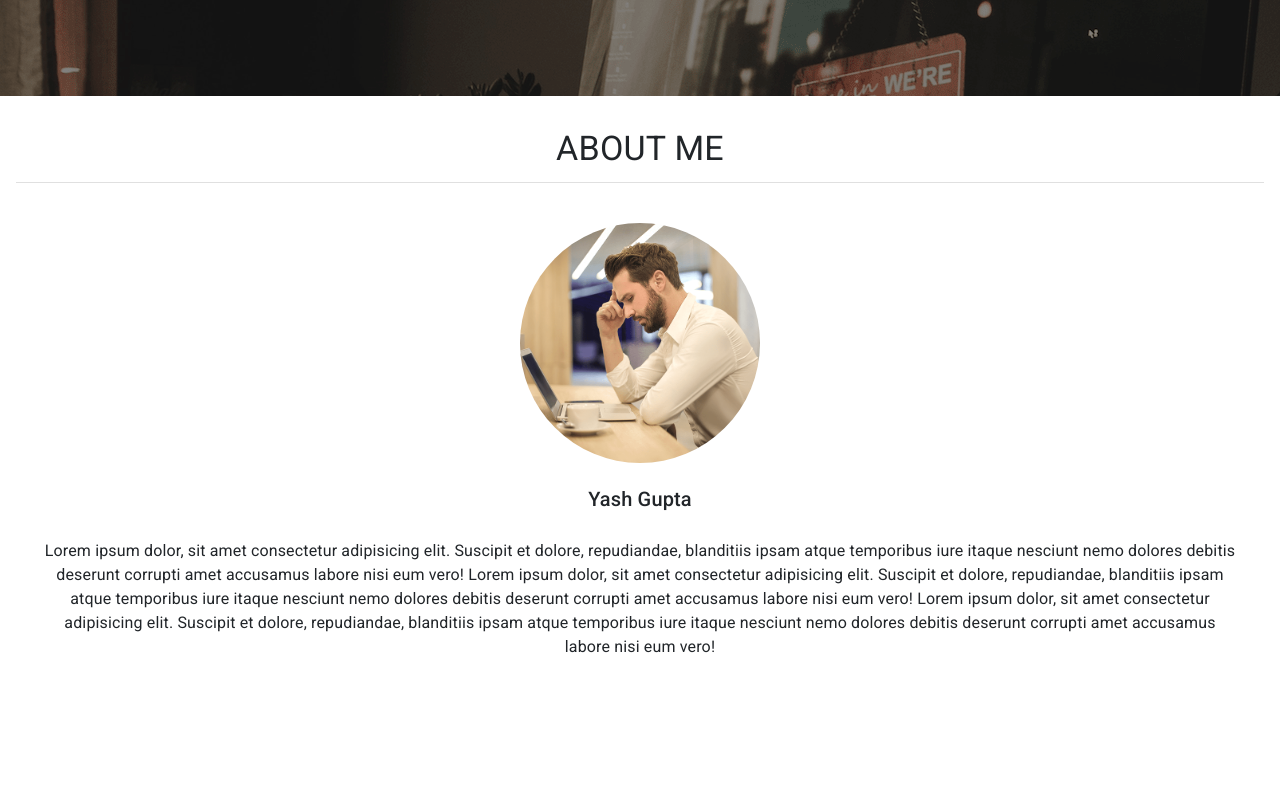
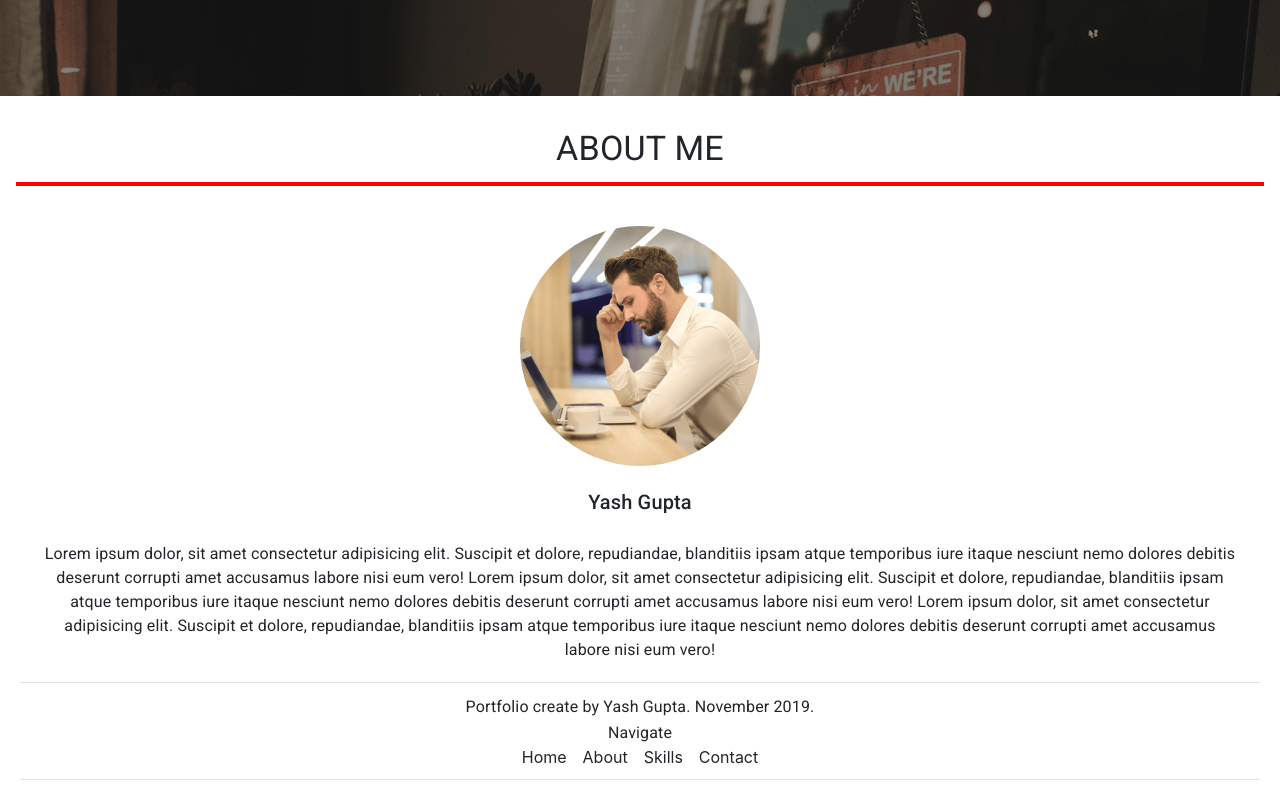
Before and after one commit to yashg160/Portfolio, a React (Create React App) app: page /about in a window 1280 px wide. Shown: the part 264-1064 px from the top of the page. Before the commit the page ends 923 px from the top, so only its background shows below. Built offline with nearby package versions, Linux system fonts and the light colour scheme.

Commit message:
Added footer. More changes

```diff
--- a/public/index.html
+++ b/public/index.html
@@ -9,7 +9,7 @@
     <meta name="theme-color" content="#000000" />
     <meta
       name="description"
-      content="Web site created using create-react-app"
+      content="Yash Gupta Portfolio"
     />
     <link rel="apple-touch-icon" href="logo192.png" />
     <!--
@@ -27,7 +27,7 @@
       work correctly both with client-side routing and a non-root public URL.
       Learn how to configure a non-root public URL by running `npm run build`.
     -->
-    <title>React App</title>
+    <title>Yash Gupta</title>
   </head>
   <body>
     <noscript>You need to enable JavaScript to run this app.</noscript>
--- /dev/null
+++ b/src/components/Footer.js
@@ -0,0 +1,51 @@
+import React from 'react';
+import Typography from '@material-ui/core/Typography';
+import Grid from '@material-ui/core/Grid';
+import Link from '@material-ui/core/Link';
+import Divider from '@material-ui/core/Divider';
+
+export default class Footer extends React.Component{
+    render() {
+        return (
+
+            <div style={{ padding: 20 }}>
+
+                <Divider style={{marginBottom: 10}}/>
+                <Typography variant="subtitle1" align="center">
+                    Portfolio create by Yash Gupta. November 2019.
+                </Typography>
+
+                <Typography variant="body1" align="center">
+                    Navigate
+                </Typography>
+
+                <Grid container direction="row" alignItems="center" justify="center"spacing={2}>
+                    <Grid item>
+                        <Link href='/home' color="inherit" variant="inherit">
+                            Home
+                        </Link>
+                    </Grid>
+
+                    <Grid item>
+                        <Link href='/about' color="inherit" variant="inherit">
+                            About
+                        </Link>
+                    </Grid>
+
+                    <Grid item>
+                        <Link href='/skills' color="inherit" variant="inherit">
+                            Skills
+                        </Link>
+                    </Grid>
+                    <Grid item>
+                        <Link href='/contact' color="inherit" variant="inherit">
+                            Contact
+                        </Link>
+                    </Grid>
+                </Grid>
+                <Divider style={{ marginTop: 10 }}/>
+            </div>
+
+        )
+    }
+}
--- a/src/screens/About.js
+++ b/src/screens/About.js
@@ -3,6 +3,8 @@ import NavBar from '../components/NavBar';
 import Jumbotron from 'react-bootstrap/Jumbotron';
 import Grid from '@material-ui/core/Grid';
 import Typography from '@material-ui/core/Typography';
+import Footer from '../components/Footer';
+
 
 import computerImage from '../images/computers.png';
 import selfImage from '../images/self.png';
@@ -41,7 +43,7 @@ export default class About extends React.Component {
                     ABOUT ME
                 </Typography>
 
-                <Divider variant='middle' style={{ color: '#000' }} />
+                <Divider variant='middle' style={{ backgroundColor: 'red', height: '4px' }} />
 
                 <div align="center">
                     <Avatar style={{ marginTop: 40, marginBottom: 20, width: '240px', height: '240px' }} variant="circle" src={selfImage}/>
@@ -57,6 +59,8 @@ export default class About extends React.Component {
                     </Typography>
                 </div>
                 {/* End of About Me on About Page */}
+
+                <Footer />
             </div>
         )
     }
--- a/src/screens/Home.js
+++ b/src/screens/Home.js
@@ -1,9 +1,9 @@
 import React from 'react';
 import NavBar from '../components/NavBar';
+import Footer from '../components/Footer';
 import Jumbotron from 'react-bootstrap/Jumbotron';
 import computersImage from '../images/computers.png';
 import codeImage from '../images/code.png';
-import bottomNav from '../images/bottom-navigation.png';
 import Grid from '@material-ui/core/Grid';
 import Button from '@material-ui/core/Button';
 import Typography from '@material-ui/core/Typography';
@@ -106,8 +106,9 @@ export default class Home extends React.Component {
                     SUMMARY
                 </Typography>
 
+                <Divider variant='middle' style={{ backgroundColor: 'red', height: '4px', marginTop: 40, marginBottom: 40 }} />
+
                 <div style={{ marginLeft: 80, marginRight: 80, marginBottom: 40 }}>
-                    <Divider variant='middle' style={{color: '#000'}}/>
 
                     <Typography container variant='body1' align='center' style={{marginTop: 24}}>
                         Lorem ipsum dolor, sit amet consectetur adipisicing elit. Suscipit et dolore, repudiandae, blanditiis ipsam atque temporibus iure itaque nesciunt nemo dolores debitis deserunt corrupti amet accusamus labore nisi eum vero!
@@ -124,9 +125,9 @@ export default class Home extends React.Component {
                     PROJECTS
                 </Typography>
 
+                <Divider variant='middle' style={{ backgroundColor: 'red', height: '4px', marginTop: 40, marginBottom: 40 }} />
+
                 <div style={{ paddingLeft: 60, paddingRight: 60, marginBottom: 80 }}>
-
-                    <Divider variant='middle' style={{ color: '#000' }} />
 
                     <Grid container spacing={2} direction="row" justify="center" alignItems="flex-start" style={{marginTop: 24}}>
 
@@ -203,6 +204,31 @@ export default class Home extends React.Component {
                                 </CardContent>
                             </Card>
                         </Grid>
+
+                        <Grid sm={12} md item justify="center" alignItems="center">
+
+                            <Card style={{ minHeight: 300 }}>
+                                <CardHeader
+                                    title="Personal Profolio"
+                                    subheader="November 2019"
+                                />
+                                <CardMedia
+                                    className={classes.media}
+                                    image={require('../images/flambr.jpg')}
+                                    title="Personal Protfolio"
+                                    style={styles.media}
+                                />
+                                <CardContent>
+                                    <Typography variant="body1">
+                                        In this project, I created my personal portfolio website using React.js and Material UI, a popular front end framework for React apps. In fact, you are looking at it right now.
+                                    </Typography>
+                                    <Typography variant="body1" style={{ fontWeight: 700 }}>
+                                        Key skills: React.js, Material UI, Firebase Hosting, Git and Github.
+                                    </Typography>
+                                </CardContent>
+                            </Card>
+
+                        </Grid>
                     </Grid>
 
                 </div>
@@ -218,9 +244,9 @@ export default class Home extends React.Component {
                     BLOG
                 </Typography>
 
+                <Divider variant='middle' style={{ backgroundColor: 'red', marginTop: 40, marginBottom: 40, height: '4px' }} />
+
                 <div style={{ paddingLeft: 60, paddingRight: 60, marginBottom: 80 }}>
-
-                    <Divider variant='middle' style={{ color: '#000' }} />
 
                     <Grid container spacing={10} direction="row" justify="center" style={{ marginTop: 24 }}>
 
@@ -232,26 +258,26 @@ export default class Home extends React.Component {
                             </Typography>
 
                             <div className={classes.root} style={{maxHeight: 300}}>
-                                <GridList cellHeight={160} style={{maxHeight: 300, maxWidth: 500, marginTop: 20}} cols={2}>
+                                {/* <GridList cellHeight={160} style={{maxHeight: 300, maxWidth: 400, marginTop: 20}} cols={2}>
                                     <GridListTile key="../images/bottom-navigation" cols={1}>
-                                        <img src={require('../images/bottom-navigation.png')} alt="Picture"/>
+                                        <img src={require('../images/bottom-navigation.png')} alt="Bottom Navigation"/>
                                     </GridListTile>
                                     <GridListTile key="../images/dating-part2" cols={1}>
-                                        <img src={require('../images/dating-part2.png')} alt="Picture" />
+                                        <img src={require('../images/dating-part2.png')} alt="Flambr Part 2" />
                                     </GridListTile>
                                     <GridListTile key="../images/flambr-bottom-nav" cols={1}>
-                                        <img src={require('../images/flambr-bottom-nav.png')} alt="Picture" />
+                                        <img src={require('../images/flambr-bottom-nav.png')} alt="Another Bottom Navigation" />
                                     </GridListTile>
                                     <GridListTile key="../images/gifted-fire-chat-image" cols={1}>
-                                        <img src={require('../images/gifted-fire-chat-image.png')} alt="Picture" />
+                                        <img src={require('../images/gifted-fire-chat-image.png')} alt="Gifted Fire Chat" />
                                     </GridListTile>
                                     <GridListTile key="../images/medium-stats" cols={1}>
-                                        <img src={require('../images/medium-stats.jpg')} alt="Picture" />
+                                        <img src={require('../images/medium-stats.jpg')} alt="Medim Stats" />
                                     </GridListTile>
                                     <GridListTile key="../images/dating-part1" cols={1}>
-                                        <img src={require('../images/dating-part1.png')} alt="Picture" />
+                                        <img src={require('../images/dating-part1.png')} alt="Flambr Part 1" />
                                     </GridListTile>
-                                </GridList>
+                                </GridList> */}
                             </div>
 
                         </Grid >
@@ -301,7 +327,7 @@ export default class Home extends React.Component {
 
 
 
-
+                <Footer/>
             </div>
         )
     }
```
Also changed, not shown: src/screens/Contact.js (+8 -5 lines), src/screens/Skills.js (+33 -1 lines).
